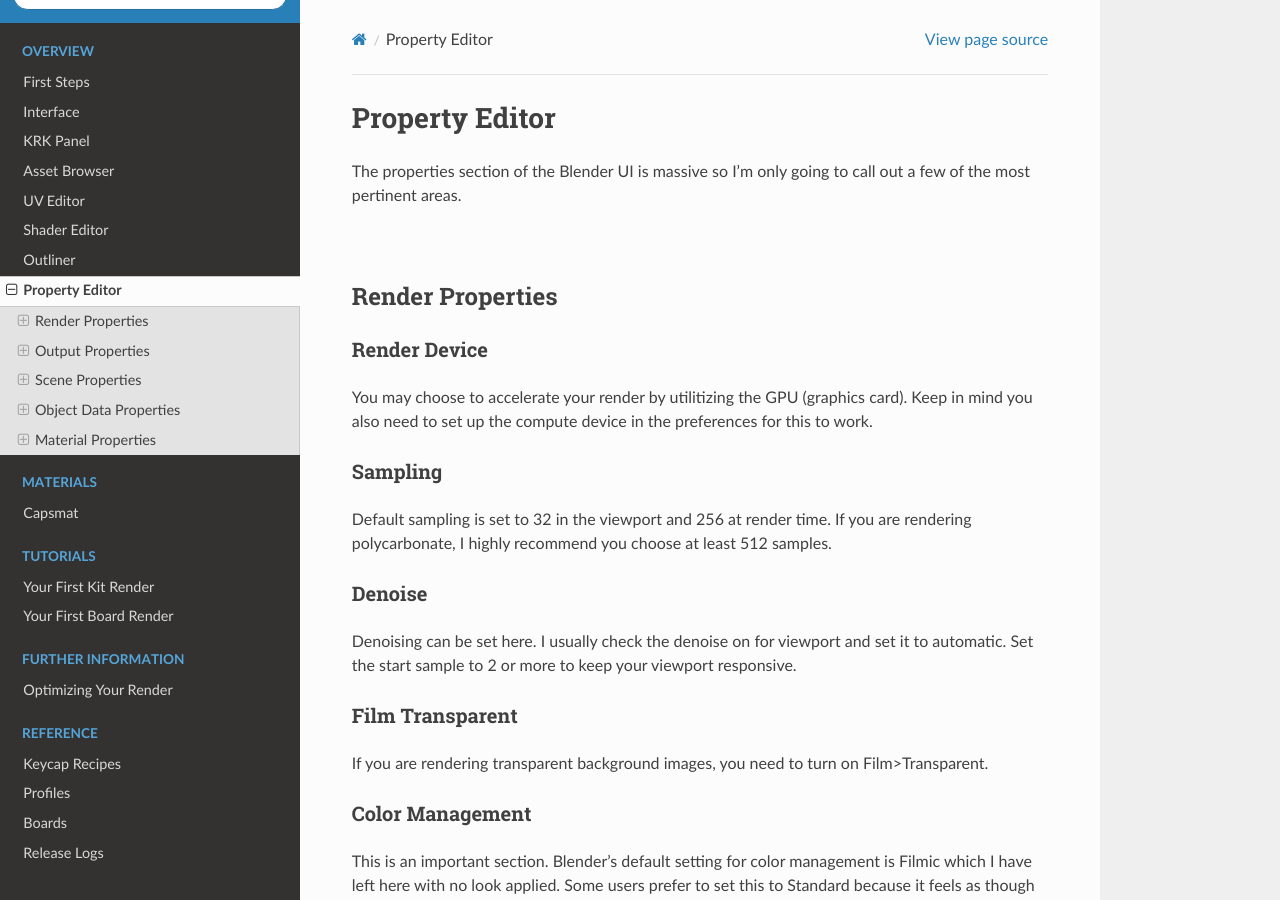
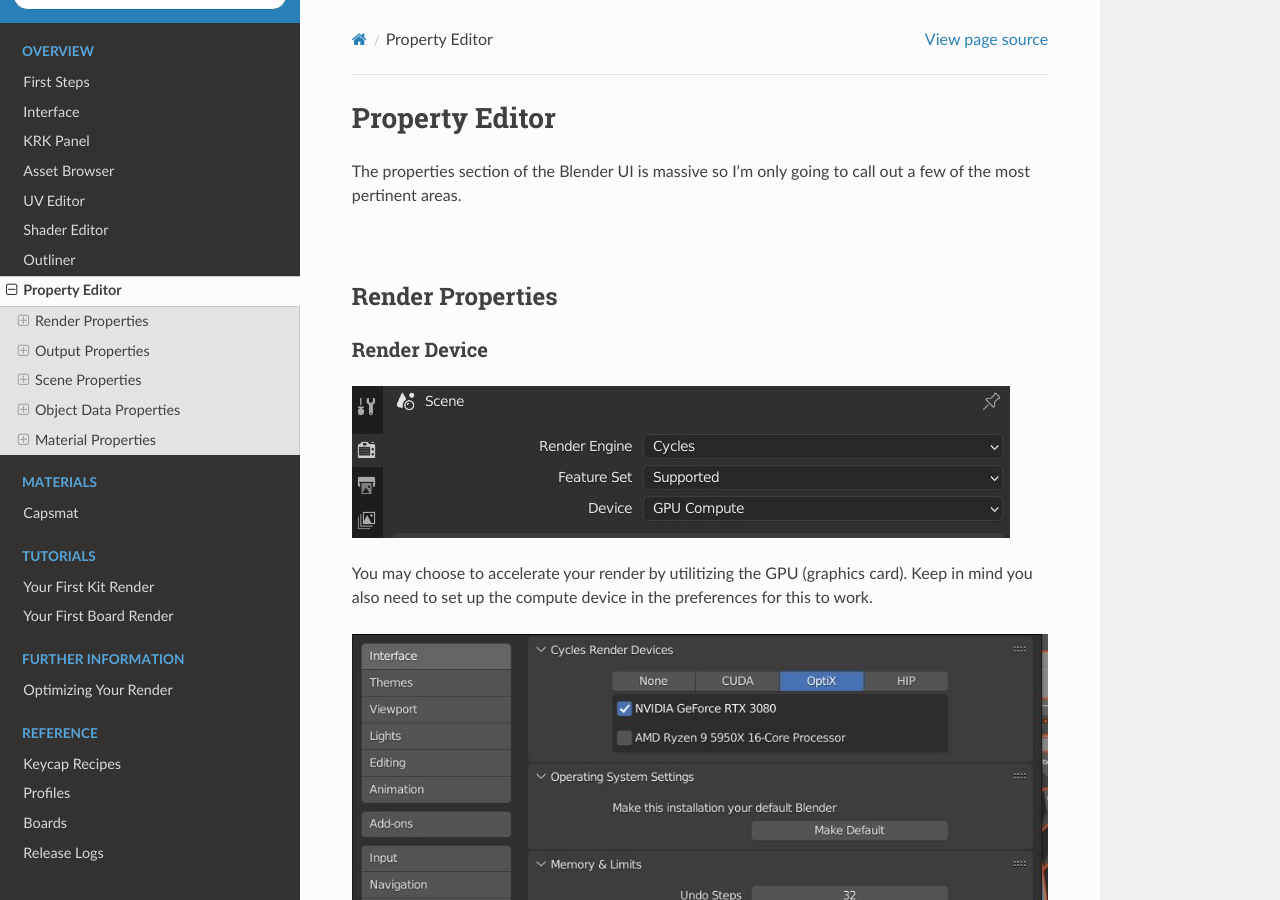
Before and after one commit to imperfectlink/KeyboardRenderKit, a Sphinx documentation site: the page built from docs/source/properties.rst, in a window 1280 px wide and 900 px high. Built offline with Sphinx 7.4.7 and the Read the Docs theme 2.0.0, drawn with Linux system fonts in a browser that asks for light colours.

Commit message:
Update properties.rst

```diff
--- a/docs/source/properties.rst
+++ b/docs/source/properties.rst
@@ -9,7 +9,12 @@ Render Properties
 ~~~~
 Render Device
 ----
+
+.. image:: img/RenderDevice.jpg
+
 You may choose to accelerate your render by utilitizing the GPU (graphics card). Keep in mind you also need to set up the compute device in the preferences for this to work.
+
+.. image:: img/RenderDevice2.jpg
 
 Sampling
 ----
```
